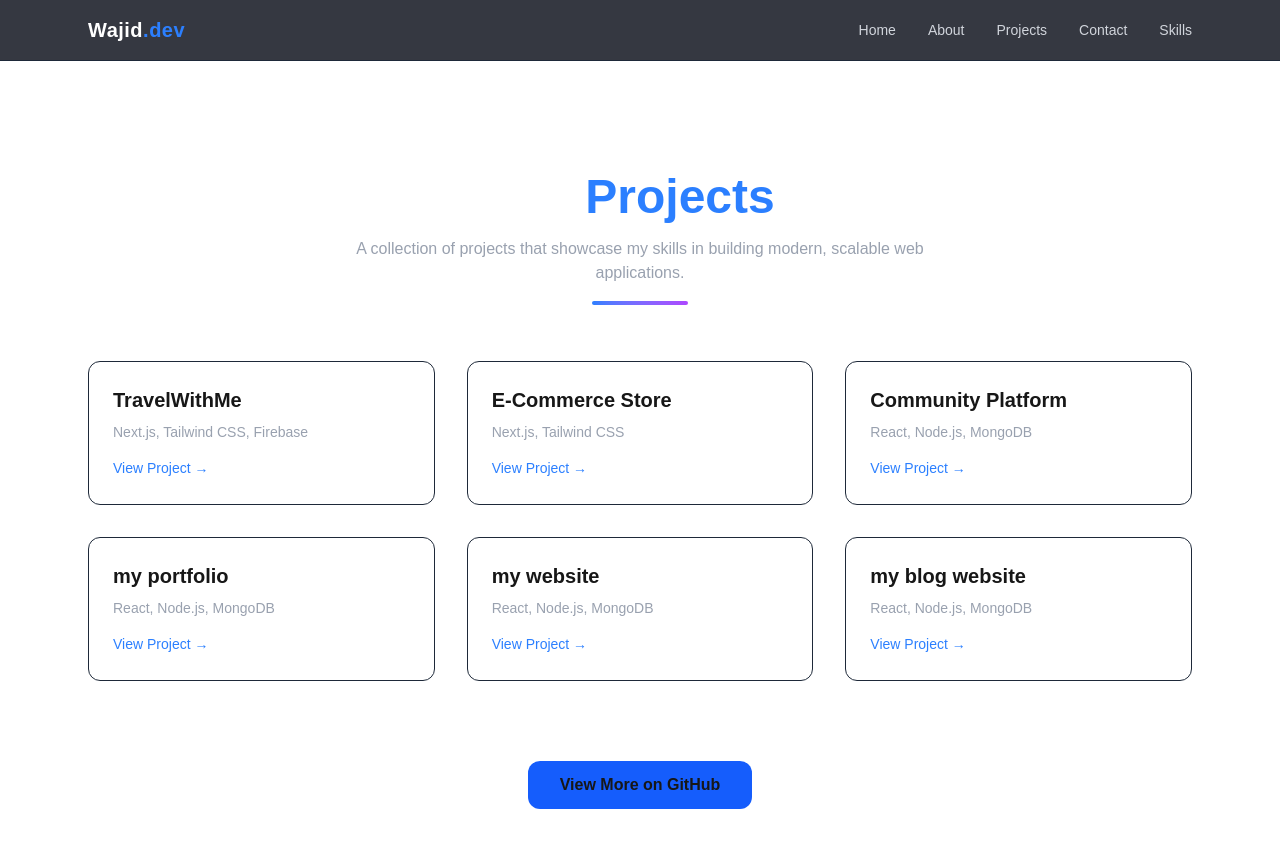
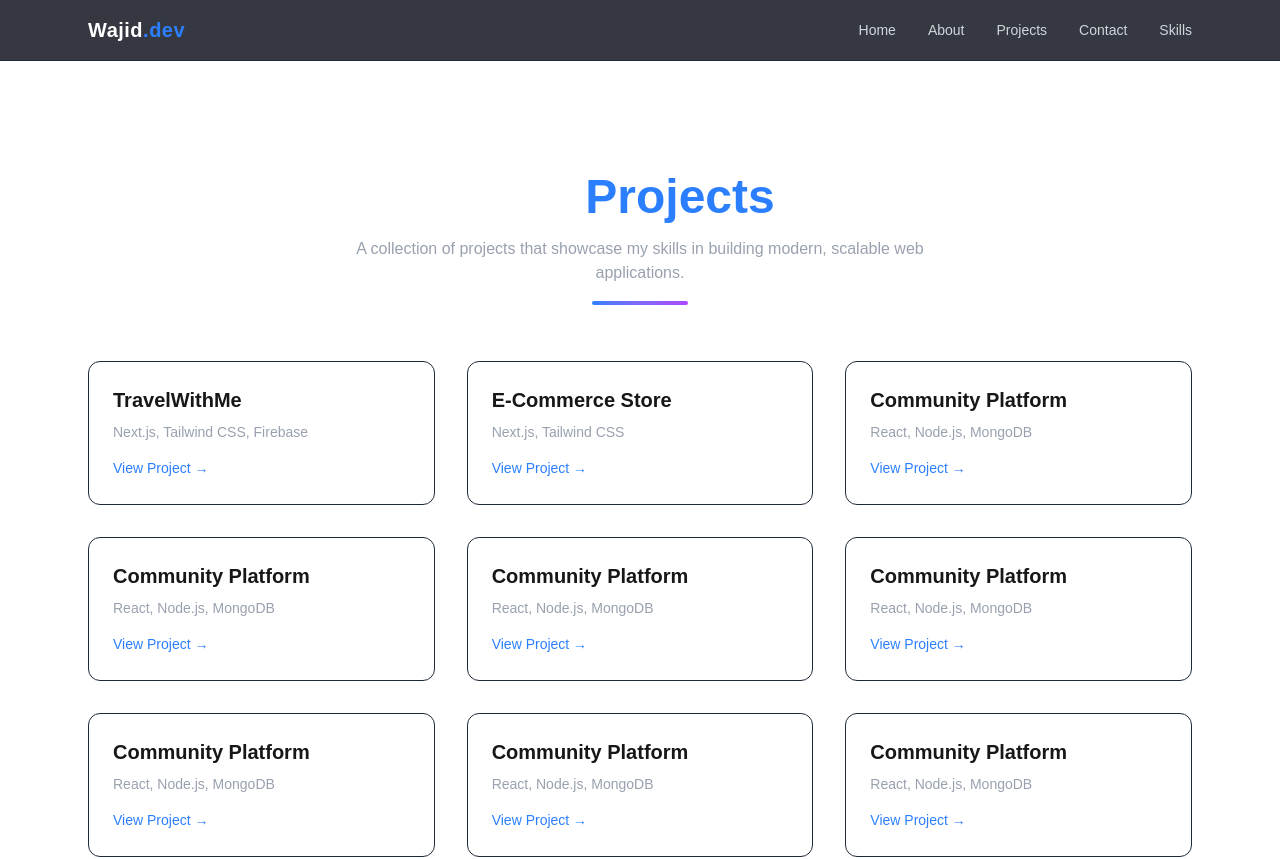
Before and after one commit to wajid-meraj/My-Portfolio, a Next.js app: page /projects in a window 1280 px wide. Shown: the top 859 px of the page. Built offline with nearby package versions, Linux system fonts and the light colour scheme.

Commit message:
add new project

```diff
--- a/src/app/projects/page.js
+++ b/src/app/projects/page.js
@@ -18,21 +18,37 @@ export default function Projects() {
       tech: "React, Node.js, MongoDB",
       link: "#",
     },
-    {
-      title: " my portfolio",
-      tech: "React, Node.js, MongoDB",
-      link: "#",
-    },
-     {
-      title: " my website ",
+        {
+      title: "Community Platform",
       tech: "React, Node.js, MongoDB",
       link: "#",
     },
         {
-      title: "my blog website ",
+      title: "Community Platform",
       tech: "React, Node.js, MongoDB",
       link: "#",
     },
+        {
+      title: "Community Platform",
+      tech: "React, Node.js, MongoDB",
+      link: "#",
+    },
+        {
+      title: "Community Platform",
+      tech: "React, Node.js, MongoDB",
+      link: "#",
+    },
+        {
+      title: "Community Platform",
+      tech: "React, Node.js, MongoDB",
+      link: "#",
+    },
+        {
+      title: "Community Platform",
+      tech: "React, Node.js, MongoDB",
+      link: "#",
+    },
+
   ];
 
   return (
```
